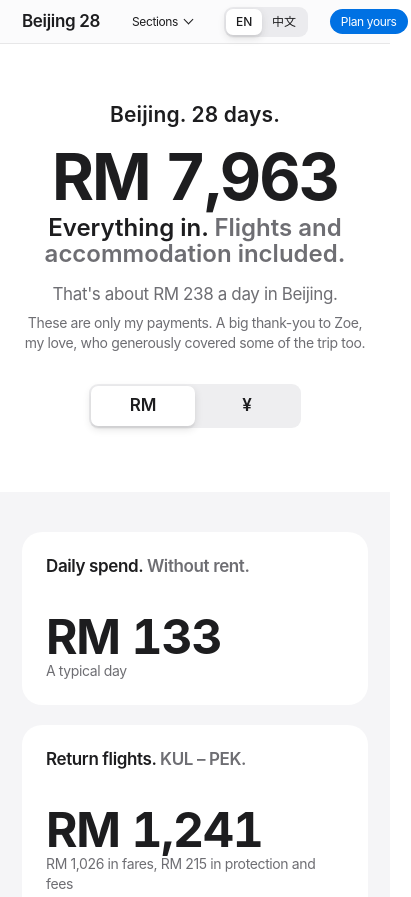
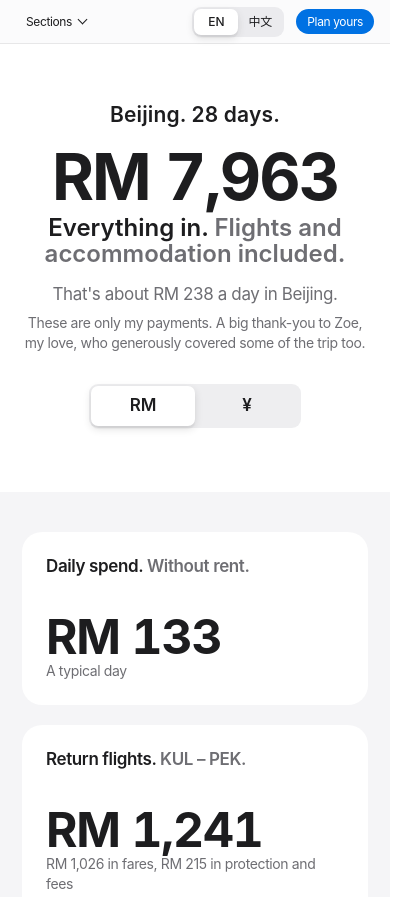
Before and after one commit to letsdoitmywei/beijing-28-days, a plain HTML site: page index.html in a window 390 px wide. Shown: the top 897 px of the page, 411 px wide, since content can reach past the window. Drawn offline with Linux system fonts and the light colour scheme.

Commit message:
Fix mobile bugs and tap targets
Chart bar taps open the day, the header fits small phones, info tips
no longer widen the page, the landscape menu scrolls, and controls
get 44px tap areas.

Co-Authored-By: Claude Opus 5.5 <noreply@anthropic.com>

```diff
--- a/index.html
+++ b/index.html
@@ -3,7 +3,7 @@
 <head>
 <meta charset="utf-8">
 <meta name="viewport" content="width=device-width,initial-scale=1">
-<meta http-equiv="Content-Security-Policy" content="default-src 'none'; script-src 'sha256-70Zn7pzHvf9qPvr+r4vizZcZAhxenXgMMX+4Wm/nFHE=' 'sha256-zKZblUCwcXzwlW8471+YAyndrfpedPLF3Ro4JW++x5o='; style-src 'unsafe-inline' https://fonts.googleapis.com; font-src https://fonts.gstatic.com; img-src 'self' data:; media-src 'self'; base-uri 'none'; form-action 'none'">
+<meta http-equiv="Content-Security-Policy" content="default-src 'none'; script-src 'sha256-70Zn7pzHvf9qPvr+r4vizZcZAhxenXgMMX+4Wm/nFHE=' 'sha256-YpbiY/huV0nNDe1sg31E57d4cOG+enU25owwpSs9buc='; style-src 'unsafe-inline' https://fonts.googleapis.com; font-src https://fonts.gstatic.com; img-src 'self' data:; media-src 'self'; base-uri 'none'; form-action 'none'">
 <title>Beijing. 28 days.</title>
 <link rel="preconnect" href="https://fonts.googleapis.com">
 <link rel="stylesheet" href="https://fonts.googleapis.com/css2?family=Inter:wght@400;500;600;700&family=Noto+Sans+SC:wght@400;500;600&display=swap">
@@ -207,6 +207,20 @@ sup a{color:inherit;text-decoration:none;font-size:.6em;margin-left:1px}
 .reveal{opacity:0;transform:translateY(24px);transition:opacity .9s var(--ease),transform .9s var(--ease)}
 .reveal.in{opacity:1;transform:none}
 @media(prefers-reduced-motion:reduce){.reveal{opacity:1;transform:none;transition:none}*{transition:none!important}}
+.menubtn{flex:none;white-space:nowrap}
+@media(max-width:480px){.gnav .in{padding:0 16px;gap:12px}.gnav b{display:none}.menubtn{margin-left:0;margin-right:auto}}
+.itip{display:none}.info:hover .itip,.info:focus .itip,.info:focus-within .itip,.info.open .itip{display:block;opacity:1}
+@media(hover:none){.info:hover .itip,.info:focus .itip,.info:focus-within .itip{display:none}.info.open .itip{display:block;opacity:1}}
+@media(max-width:1100px){.gnav nav{max-height:calc(100vh - 44px);max-height:calc(100dvh - 44px);overflow-y:auto;overscroll-behavior:contain}}
+.gnav .seg button,.pillbtn,.menubtn,.link{position:relative}
+.gnav .seg button{min-width:44px;flex:none;box-sizing:border-box}.gnav .seg button::before{content:"";position:absolute;inset:-10px -1px}
+.pillbtn::before{content:"";position:absolute;inset:-10px -6px}
+.menubtn::before{content:"";position:absolute;inset:-8px 0}
+.sw::before{content:"";position:absolute;inset:-7px -4px}
+.info::before{content:"";position:absolute;inset:-14px}.info[aria-describedby=style-tip]::before{inset:-8px}
+.link::before{content:"";position:absolute;inset:-10px -6px}
+@media(pointer:coarse){.seg button,.seg.lg button{min-height:44px}input[type=range]{min-height:44px}.chip{padding:12px 16px}.chips{gap:12px}}
+.seg button:active,.chip:active,.pillbtn:active,.menubtn:active,.sum:active,.link:active,.row:active{opacity:.6}
 </style>
 </head>
 <body>
@@ -495,7 +509,8 @@ const scrub = e => { const r = svg.getBoundingClientRect(), bw = +svg.dataset.bw
 svg.addEventListener('pointermove', scrub); svg.addEventListener('pointerdown', scrub);
 const unpick = () => { pick = -1; selText(); chart(); tipHide(); };
 svg.addEventListener('pointerleave', e => { if (e.pointerType === 'mouse') unpick(); });
-document.addEventListener('pointerdown', e => { if (pick >= 0 && !svg.contains(e.target)) unpick(); });
+document.addEventListener('pointerdown', e => { if (pick >= 0 && !e.composedPath().includes(svg)) unpick(); });
+svg.addEventListener('pointercancel', () => { if (pick >= 0) unpick(); });
 $('sums').addEventListener('click', e => { const b = e.target.closest('.sum'); if (!b) return; mode = mode === b.dataset.m ? '' : b.dataset.m; daily(); });
 $('budget').addEventListener('input', e => { st.budget = +e.target.value; save(); daily(); });
 $$('#daily .seg button').forEach(b => b.onclick = () => { st.sort = b.dataset.sort; save(); daily(); });
@@ -598,7 +613,7 @@ function statics() { $$('.mc').forEach(e => e.textContent = m(e.dataset.fly ? fl
 function oneoffs() {
   $('oo').innerHTML = D.oneoffs.map(([n, d, c, st]) => `<div class="card"><span class="st" style="color:${st === 'Bought' ? 'var(--ink)' : st === 'Refunded' ? 'var(--okt)' : 'var(--link)'}">${t(st)}</span><div class="v num">${m(c)}</div><p style="font-size:17px;font-weight:600">${t(n)}</p><p class="grey" style="font-size:14px">${t(d)}</p></div>`).join('');
 }
-const placeTip = el => { const t = el.querySelector('.itip'); if (!t) return; t.style.marginLeft = '0px'; const r = t.getBoundingClientRect(); const d = r.right > innerWidth - 12 ? innerWidth - 12 - r.right : r.left < 12 ? 12 - r.left : 0; t.style.marginLeft = d + 'px'; };
+const placeTip = el => { const t = el.querySelector('.itip'); if (!t) return; t.style.marginLeft = '0px'; const r = t.getBoundingClientRect(); const vw = document.documentElement.clientWidth; const d = r.right > vw - 12 ? vw - 12 - r.right : r.left < 12 ? 12 - r.left : 0; t.style.marginLeft = d + 'px'; };
 ['pointerenter', 'focusin'].forEach(ev => document.addEventListener(ev, e => { const i = e.target.closest && e.target.closest('.info'); if (i) placeTip(i); }, true));
 const mb = $('menubtn'), nv = $('secnav');
 const setMenu = o => { nv.classList.toggle('open', o); mb.setAttribute('aria-expanded', o); };
@@ -606,6 +621,8 @@ mb.onclick = e => { e.stopPropagation(); setMenu(!nv.classList.contains('open'))
 nv.addEventListener('click', e => { if (e.target.closest('a')) setMenu(false); });
 document.addEventListener('click', e => { if (!e.target.closest('.gnav')) setMenu(false); });
 document.addEventListener('keydown', e => { if (e.key === 'Escape') setMenu(false); });
+document.addEventListener('click', e => { const i = e.target.closest('.info'); $$('.info.open').forEach(x => { if (x !== i) { x.classList.remove('open'); x.blur(); } }); if (i) { if (i.classList.toggle('open')) placeTip(i); else i.blur(); } });
+document.addEventListener('touchstart', () => {}, { passive: true });
 function all() { oneoffs(); statics(); hero(); bento(); daily(); plan(); fees(); food(); apps(); table(); }
 $$('.hero .seg button').forEach(b => b.onclick = () => {
   if (st.cur === b.dataset.cur) return;
```
